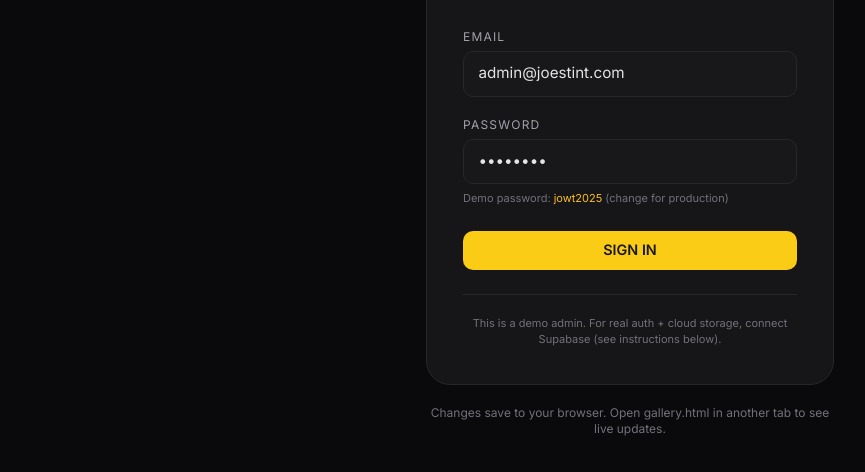
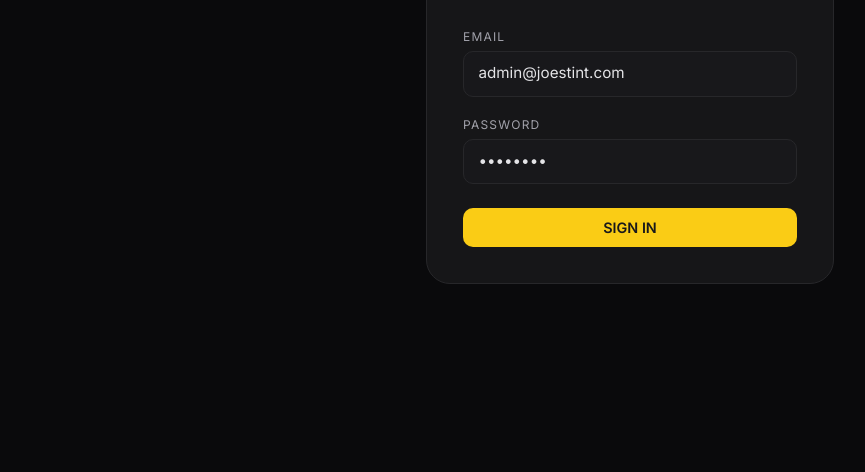
Before and after one commit to ajogburn/window-tint-website, a plain HTML site: page admin.html in a window 1280 px wide. Shown: the part 236-708 px from the top of the page, without its empty margins (10-875 px from the left). Drawn offline with nearby package versions, Linux system fonts and the light colour scheme.

Commit message:
admin dashboard updates

```diff
--- a/admin.html
+++ b/admin.html
@@ -89,7 +89,7 @@
         <div>
           <label class="block text-xs tracking-widest text-zinc-400 mb-1.5">PASSWORD</label>
           <input id="login-password" type="password" value="jowt2025" class="form-input w-full" placeholder="Your admin password" required>
-          <div class="text-[11px] text-zinc-500 mt-1.5">Demo password: <span class="text-amber-400">jowt2025</span> (change for production)</div>
+
         </div>
 
         <div class="flex gap-3 pt-1">
@@ -97,14 +97,10 @@
         </div>
       </form>
 
-      <div class="mt-6 pt-5 border-t border-zinc-800 text-[11px] text-center text-zinc-500">
-        This is a demo admin. For real auth + cloud storage, connect Supabase (see instructions below).
-      </div>
+
     </div>
 
-    <div class="text-center mt-5 text-xs text-zinc-500">
-      Changes save to your browser. Open gallery.html in another tab to see live updates.
-    </div>
+
   </div>
 
   <!-- ===================== DASHBOARD ===================== -->
```
